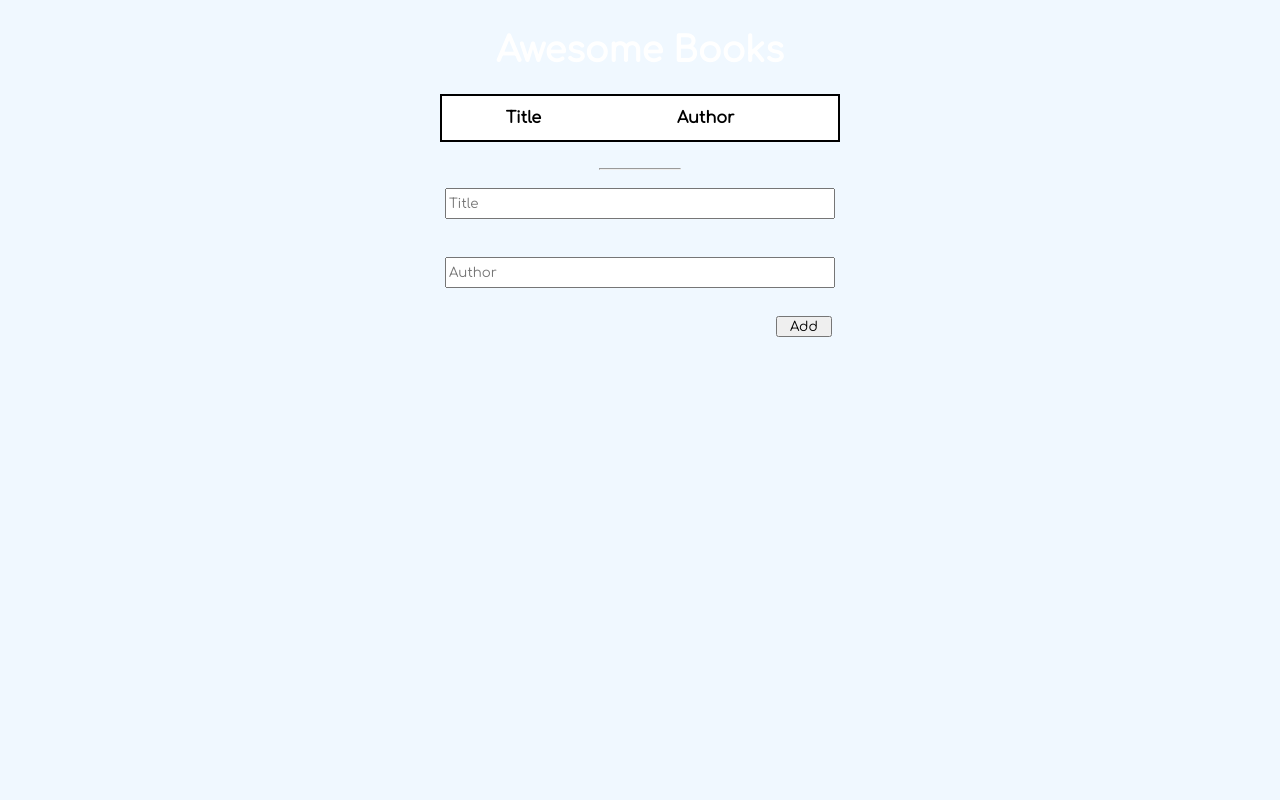
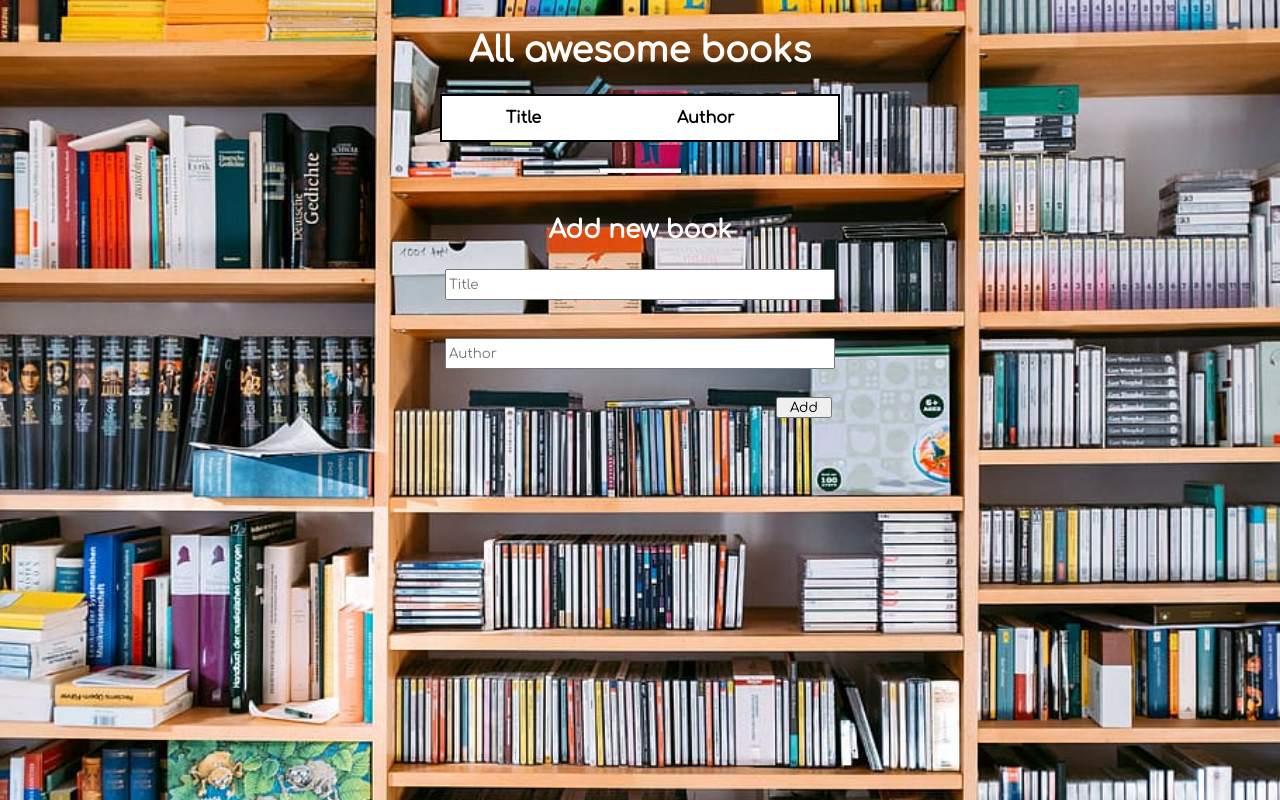
Before and after one commit to KayLemba/Awesome-books, a website: page index.html in a window 1280 px wide. Drawn offline with Linux system fonts and the light colour scheme.

Commit message:
Update README.md file

```diff
--- a/index.html
+++ b/index.html
@@ -8,8 +8,9 @@
     <link rel="stylesheet" href="styles.css">
 </head>
 <body>
+ <main>
     <div class="awesome">
-    <h1>Awesome Books</h1>
+    <h1>All awesome books</h1>
     <table>
         <thead>
             <th>Title</th>
@@ -18,9 +19,10 @@
         </thead>
         <tbody id="book-list"></tbody>
     </table><br>
-    <hr>
+    <hr class="line">
     <form class="form1" id="book-form">
     <div class="form-input">
+        <h3 class="add-book">Add new book</h3>
         <label for="title"></label>
         <input type="text" class="title" id="title" placeholder="Title" required >
     </div><br>
@@ -32,5 +34,6 @@
     </form>
 </div>
 <script src="main.js"></script>
+</main>
 </body>
 </html>
```
Also changed, not shown: README.md, images/2880737.png (added), images/Cool-Video-Game-Backgrounds-70-images.jpeg (added), images/battlefield-2042-pc-game-origin-wallpaper-1.jpeg (added), images/book2.jpeg (added), images/book3.jpeg (added), images/book4.jpeg (added), images/book5.jpeg (added), images/book6.jpeg (added), images/bookcase.jpeg (added), images/books1.jpeg (added), images/images (1).jpeg (added), images/images.jpeg (added), images/wallpapersden.com_lost-judgment-hd-gaming-cool_1920x1080.jpg (added), 3 other files.
